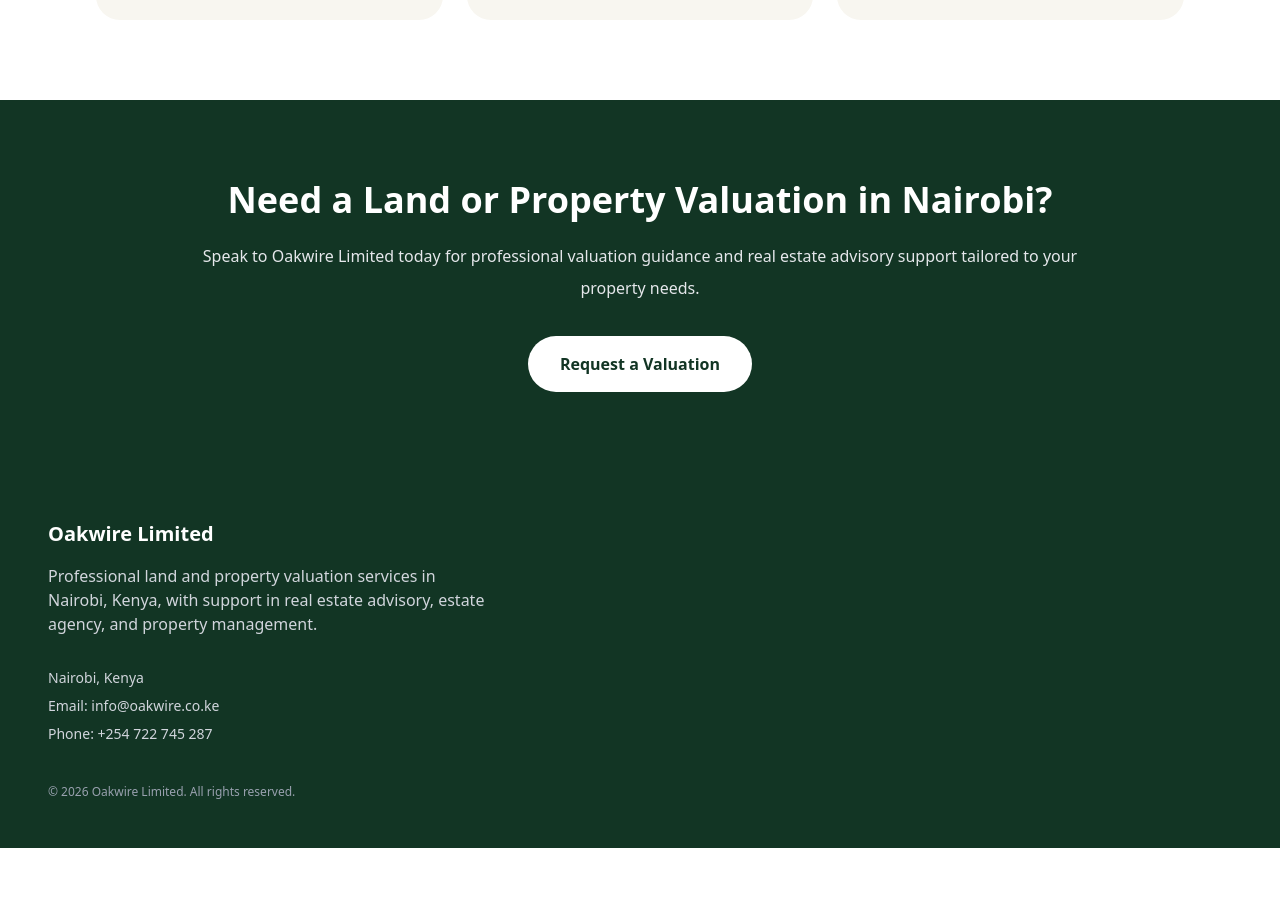
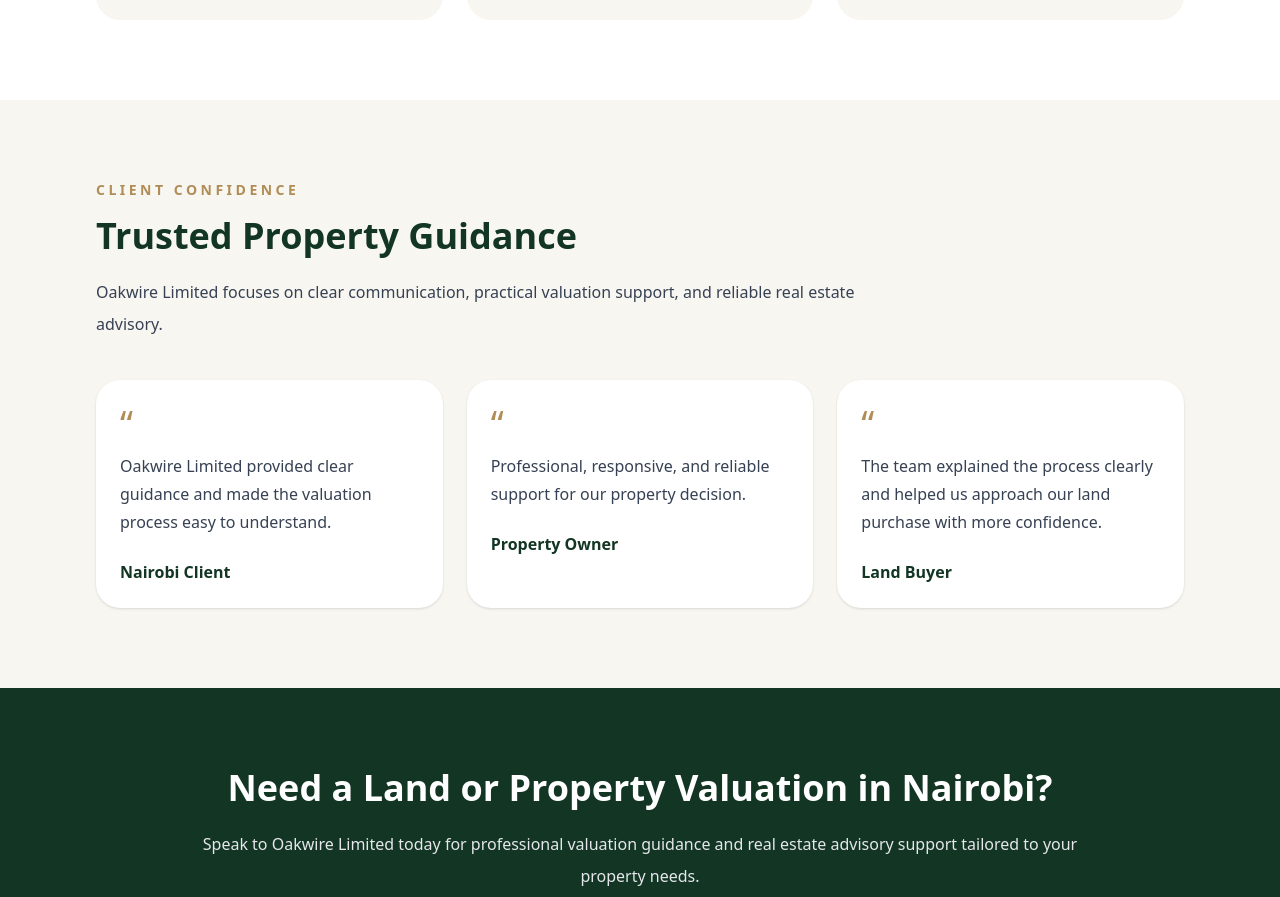
Before and after one commit to edwinaloo/oakwire-limited, a Next.js app: page / in a window 1280 px wide. Shown: the part 3796-4693 px from the top of the page. Before the commit the page ends 4644 px from the top, so only its background shows below. Built offline with nearby package versions, Linux system fonts and the light colour scheme.

Commit message:
page ui change

```diff
--- a/app/page.js
+++ b/app/page.js
@@ -37,6 +37,23 @@
     "Inspection & Market Review",
     "Valuation Guidance",
   ];
+
+  const testimonials = [
+  {
+    quote:"Oakwire Limited provided clear guidance and made the valuation process easy to understand.",
+    name: "Nairobi Client",
+  },
+  {
+    quote:
+      "Professional, responsive, and reliable support for our property decision.",
+    name: "Property Owner",
+  },
+  {
+    quote:
+      "The team explained the process clearly and helped us approach our land purchase with more confidence.",
+    name: "Land Buyer",
+  },
+];
 
   return (
     <main className="bg-[#f8f6f0] text-[#1f2933]">
@@ -311,6 +328,39 @@
         </div>
       </section>
 
+      {/* Testimonials */}
+<section className="px-6 py-20 md:px-16 lg:px-24">
+  <div className="mx-auto max-w-7xl">
+    <div className="max-w-3xl">
+      <p className="mb-4 text-sm font-semibold uppercase tracking-[0.25em] text-[#b08d57]">
+        Client Confidence
+      </p>
+
+      <h2 className="text-3xl font-bold text-[#123524] md:text-4xl">
+        Trusted Property Guidance
+      </h2>
+
+      <p className="mt-5 leading-8 text-gray-700">
+        Oakwire Limited focuses on clear communication, practical valuation
+        support, and reliable real estate advisory.
+      </p>
+    </div>
+
+    <div className="mt-10 grid gap-6 md:grid-cols-3">
+      {testimonials.map((item) => (
+        <div
+          key={item.name}
+          className="rounded-3xl bg-white p-6 shadow-sm transition duration-300 hover:-translate-y-1 hover:shadow-md"
+        >
+          <p className="text-4xl text-[#b08d57]">“</p>
+          <p className="mt-2 leading-7 text-gray-700">{item.quote}</p>
+          <p className="mt-6 font-semibold text-[#123524]">{item.name}</p>
+        </div>
+      ))}
+    </div>
+  </div>
+</section>
+
       {/* Final CTA */}
       <section id="final-cta" className="bg-[#123524] px-6 py-20 text-white md:px-16 lg:px-24">
         <div className="mx-auto max-w-4xl text-center">
```
